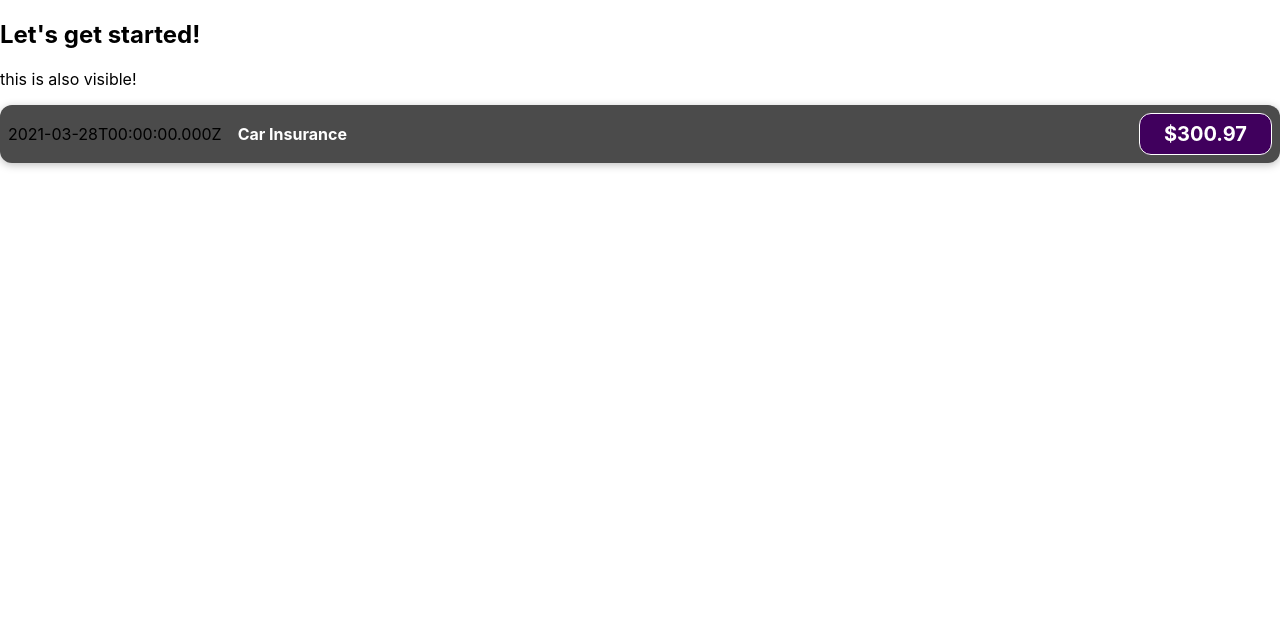
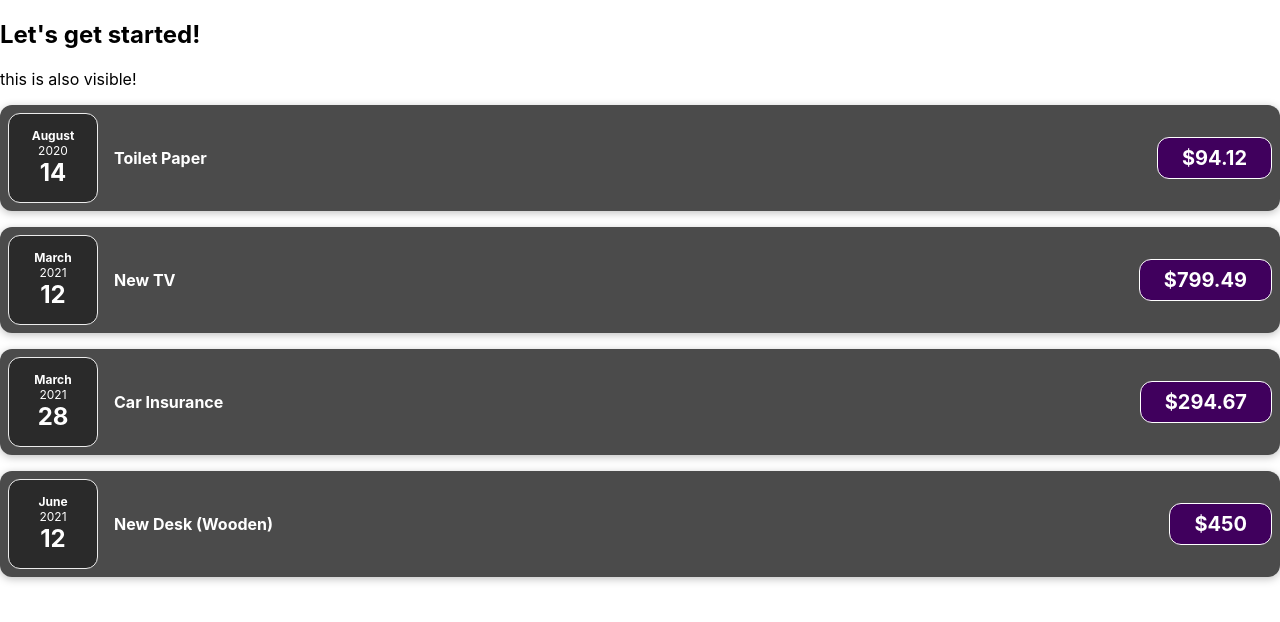
Before and after one commit to iMaupin/expense_tracker, a React (Create React App) app: page / in a window 1280 px wide. Shown: the top 622 px of the page. Built offline with nearby package versions, Linux system fonts and the light colour scheme.

Commit message:
Updated the ExepenseItem component and extracted ExpenseDate into separate components

```diff
--- a/src/App.js
+++ b/src/App.js
@@ -1,11 +1,51 @@
 import ExpenseItem from './components/ExpenseItem'
 
 function App () {
+  const expenses = [
+    {
+      id: 'e1',
+      title: 'Toilet Paper',
+      amount: 94.12,
+      date: new Date(2020, 7, 14)
+    },
+    { id: 'e2', title: 'New TV', amount: 799.49, date: new Date(2021, 2, 12) },
+    {
+      id: 'e3',
+      title: 'Car Insurance',
+      amount: 294.67,
+      date: new Date(2021, 2, 28)
+    },
+    {
+      id: 'e4',
+      title: 'New Desk (Wooden)',
+      amount: 450,
+      date: new Date(2021, 5, 12)
+    }
+  ]
   return (
     <div>
       <h2>Let's get started!</h2>
       <p>this is also visible!</p>
-      <ExpenseItem />
+      <ExpenseItem
+        title={expenses[0].title}
+        amount={expenses[0].amount}
+        date={expenses[0].date}
+      />
+      <ExpenseItem
+        title={expenses[1].title}
+        amount={expenses[1].amount}
+        date={expenses[1].date}
+      />
+      <ExpenseItem
+        title={expenses[2].title}
+        amount={expenses[2].amount}
+        date={expenses[2].date}
+      />
+      <ExpenseItem
+        title={expenses[3].title}
+        amount={expenses[3].amount}
+        date={expenses[3].date}
+      />
     </div>
   )
 }
--- /dev/null
+++ b/src/components/ExpenseDate.css
@@ -0,0 +1,26 @@
+.expense-date {
+    display: flex;
+    flex-direction: column;
+    width: 5.5rem;
+    height: 5.5rem;
+    border: 1px solid #ececec;
+    background-color: #2a2a2a;
+    color:white;
+    border-radius: 12px;
+    align-items: center;
+    justify-content: center;
+}
+
+.expense-date__month {
+    font-size: 0.75rem;
+    font-weight: bold;
+}
+
+.expense-date__year {
+    font-size: 0.75rem;
+}
+
+.expense-date__day {
+    font-size: 1.5rem;
+    font-weight: bold;
+}
--- /dev/null
+++ b/src/components/ExpenseDate.js
@@ -0,0 +1,15 @@
+import './ExpenseDate.css'
+const ExpenseDate = ({ date }) => {
+  const month = date.toLocaleString('en-US', { month: 'long' })
+  const day = date.toLocaleString('en-US', { day: '2-digit' })
+  const year = date.getFullYear()
+  return (
+    <div className='expense-date'>
+      <div className='expense-date__month'>{month}</div>
+      <div className='expense-date__year'>{year}</div>
+      <div className='expense-date__day'>{day}</div>
+    </div>
+  )
+}
+
+export default ExpenseDate
--- a/src/components/ExpenseItem.js
+++ b/src/components/ExpenseItem.js
@@ -1,14 +1,12 @@
+import ExpenseDate from './ExpenseDate'
 import './ExpenseItem.css'
-const ExpenseItem = () => {
-  const expenseDate = new Date(2021, 2, 28)
-  const expenseTitle = 'Car Insurance'
-  const expenseAmount = 300.97
+const ExpenseItem = ({ title, amount, date }) => {
   return (
     <div className='expense-item'>
-      <div>{expenseDate.toISOString()}</div>
+      <ExpenseDate date={date} />
       <div className='expense-item__description'>
-        <h2>{expenseTitle}</h2>
-        <div className='expense-item__price'>${expenseAmount}</div>
+        <h2>{title}</h2>
+        <div className='expense-item__price'>${amount}</div>
       </div>
     </div>
   )
```
